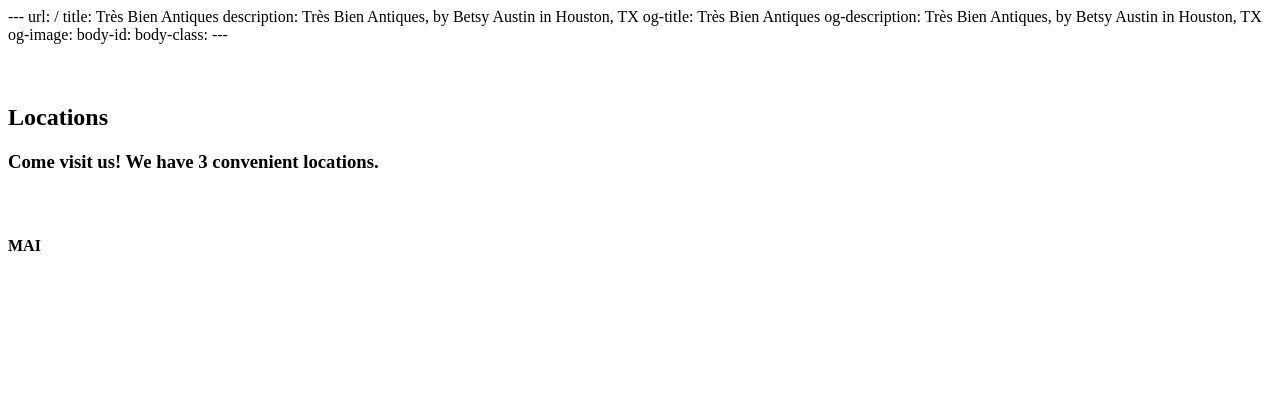
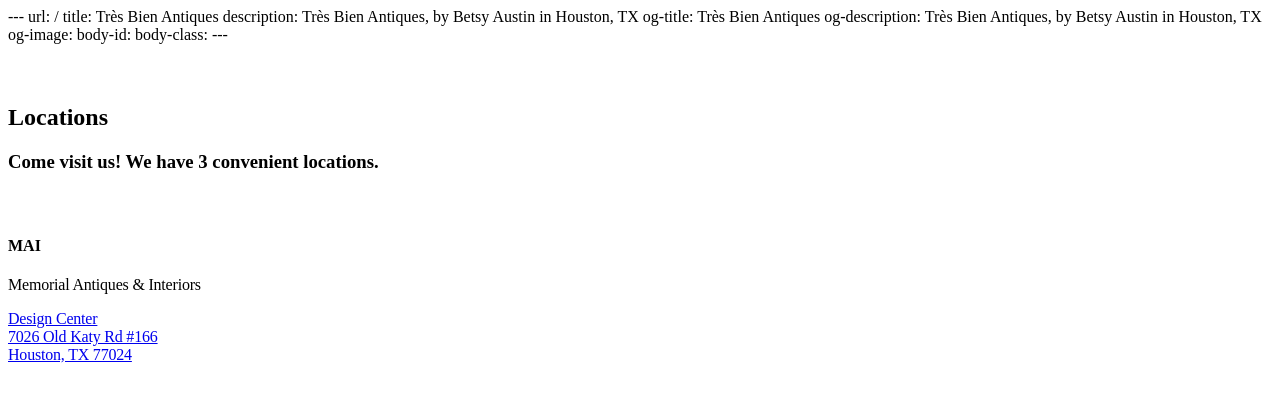
Before and after one commit to nico-watine/tres-bien-antiques, a PHP site: page /dev.php in a window 1280 px wide. Shown: the top 402 px of the page. Run offline with PHP 8.4, Linux system fonts and the light colour scheme.

Commit message:
Add rest of info

```diff
--- a/src/pages/dev.php
+++ b/src/pages/dev.php
@@ -17,6 +17,10 @@ body-class:
 		<div class="medium-4 columns">
 			<div class="locationCard text-center">
 				<h4 class="font-weight-bold">MAI</h4>
+				<p style="letter-spacing: -0.2px;">Memorial Antiques & Interiors</p>
+				<p style="letter-spacing: -0.2px;"><a href="https://g.page/MAIHouston">Design Center <br>
+				7026 Old Katy Rd #166 <br>
+				Houston, TX 77024</a></p>
 			</div>
 		</div>
 	</div>
```
